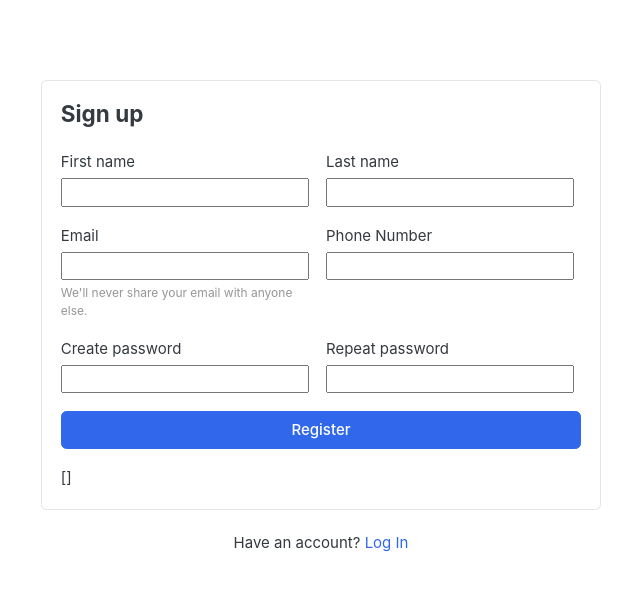
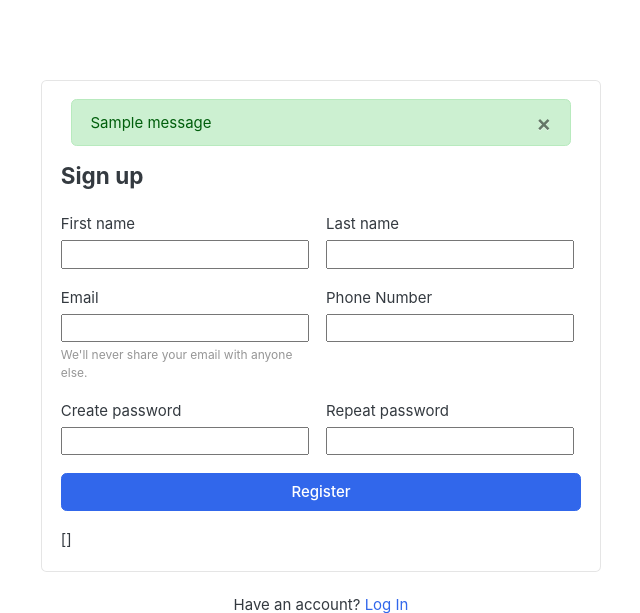
Before and after one commit to mykkymk/ecom-django, a Django app: template templates/accounts/register.html in a window 1280 px wide. Shown: the part 118-731 px from the top of the page, without its empty margins (319-959 px from the left). Run offline with Django 5.2, Linux system fonts and the light colour scheme; the template is opened without the code that fills it: most values are stand-ins (such as "Sample title", 1, 10 or a date in 2020); one stand-in notice (Sample message) is shown; form fields are guessed from the names that the template uses; some libraries are stand-ins or nearby versions; some web fonts are replaced.

Commit message:
implementing messages

```diff
--- a/accounts/views.py
+++ b/accounts/views.py
@@ -1,6 +1,7 @@
-from django.shortcuts import render
+from django.shortcuts import render, redirect
 from .forms import RegistrationForm
 from accounts.models import Account
+from django.contrib import messages
 
 # Create your views here.
 def register(request):
@@ -17,6 +18,8 @@
             user = Account.objects.create_user(first_name=first_name, last_name=last_name, email=email, username=username, password=password)
             user.phone_number = phone_number
             user.save()
+            messages.success(request, 'Registration Successful.')
+            return redirect('register')
     else:
         form = RegistrationForm()
 
--- a/ecom/settings.py
+++ b/ecom/settings.py
@@ -133,6 +133,11 @@
 MEDIA_URL = '/media/'
 MEDIA_ROOT = BASE_DIR /'media'
 
+from django.contrib.messages import constants as messages
+MESSAGE_TAGS = {
+    messages.ERROR: 'danger',
+}
+
 # Default primary key field type
 # https://docs.djangoproject.com/en/5.2/ref/settings/#default-auto-field
 
--- a/ecom/static/js/script.js
+++ b/ecom/static/js/script.js
@@ -57,3 +57,7 @@
 
 });
 // jquery end
+
+setTimeout(function(){
+    $('#message').fadeout('slow')
+}, 4000)
--- a/templates/accounts/register.html
+++ b/templates/accounts/register.html
@@ -8,6 +8,7 @@
 <!-- ============================ COMPONENT REGISTER   ================================= -->
 	<div class="card mx-auto" style="max-width:560px; margin-top:40px;">
       <article class="card-body">
+        {% include 'includes/alerts.html' %}
 		<header class="mb-4"><h4 class="card-title">Sign up</h4></header>
 		<form action="{% url 'register' %}" method="POST">
             {% csrf_token %}
--- /dev/null
+++ b/templates/includes/alerts.html
@@ -0,0 +1,11 @@
+{% if messages %}
+<div id="message" class="container">
+    {% for message in messages %}
+        <div {% if message.tags%} class="alert alert-{{ message.tags }}" {% endif %} role="alert">
+            <button type="button" class="close" data-dismiss="alert"><span aria-hidden="true">&times;</span></button>
+            {% if message.level == DEFAULT_MESSAGE_LEVELS.ERROR %}Important: {% endif %}
+            {{ message }}
+        </div>
+    {% endfor %}
+</div>
+{% endif %}
```
Also changed, not shown: db.sqlite3.
